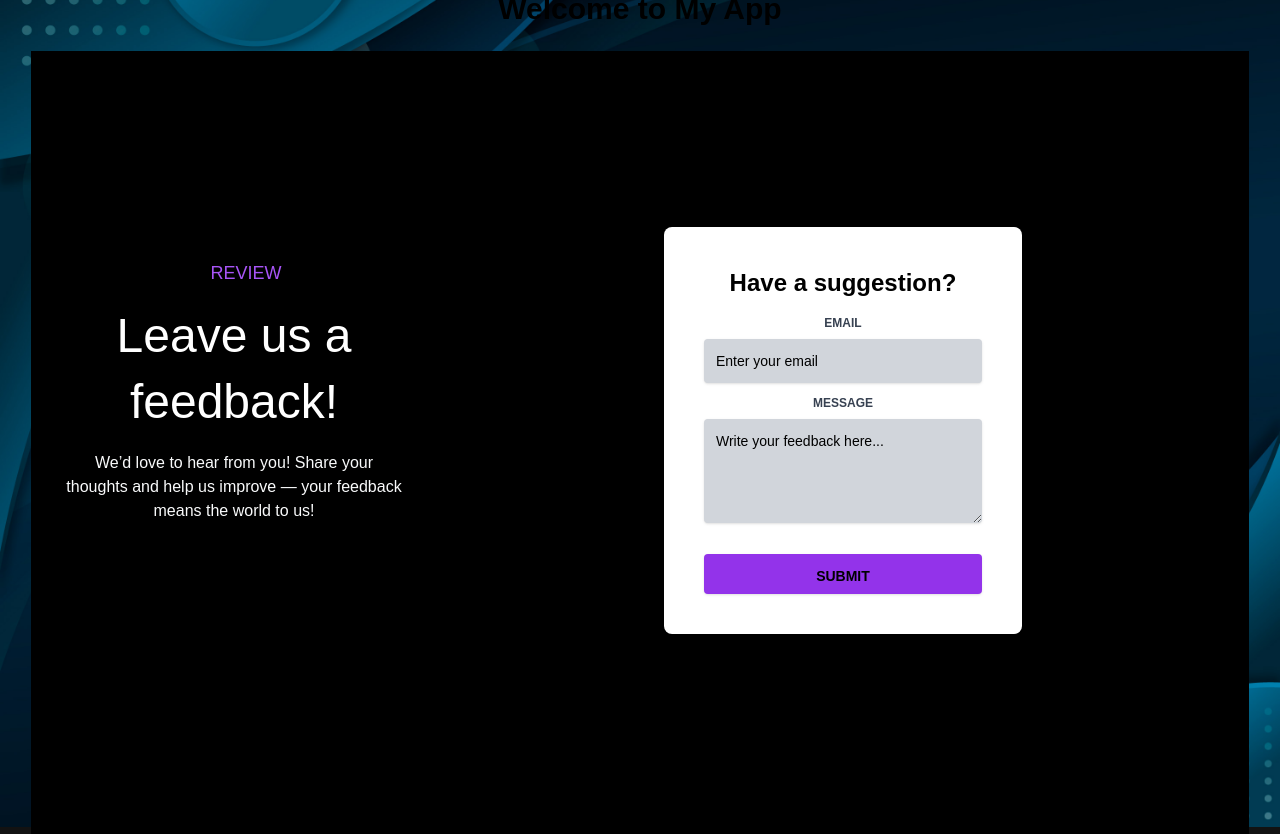
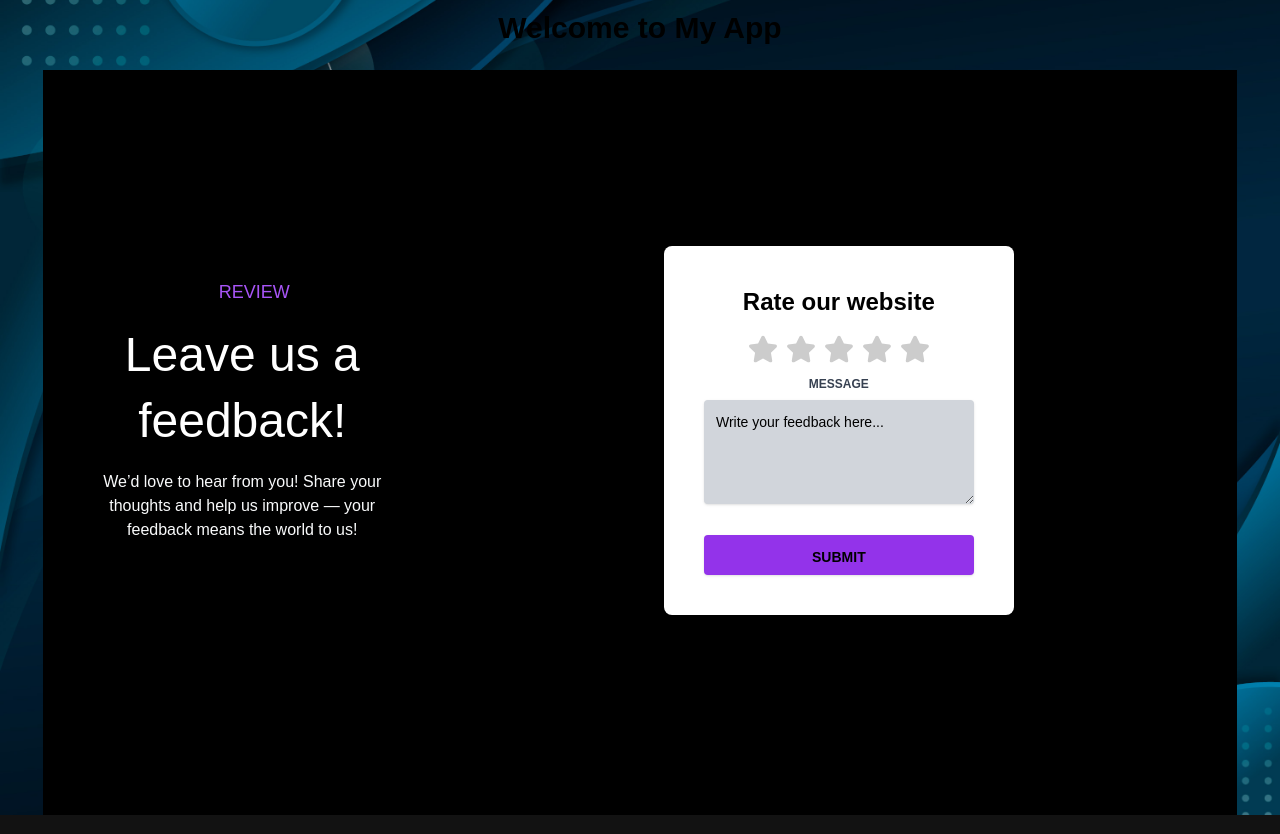
Before and after one commit to Vaish-011/front, a React (Create React App) app: page /feedback in a window 1280 px wide. Built offline with nearby package versions, Linux system fonts and the light colour scheme; a web font is replaced by a local one.

Commit message:
"Feedback done"

```diff
--- a/src/components/Feedback/Feedback.js
+++ b/src/components/Feedback/Feedback.js
@@ -1,6 +1,61 @@
-import React from "react";
+import React, { useState } from "react";
+import { FaStar } from "react-icons/fa";
+import { useEffect} from "react";
 
 const Feedback = () => {
+  const [rating, setRating] = useState(null);
+  const [hover, setHover] = useState(null);
+  const [message, setMessage] = useState("");
+  const [user, setUser] = useState(null);
+  const [token, setToken] = useState("");
+
+  useEffect(() => {
+          const storedUser = JSON.parse(localStorage.getItem("user"));
+          const storedToken = localStorage.getItem("token");
+
+          if (storedUser && storedToken) {
+              setUser(storedUser);
+              setToken(storedToken);
+          }
+      }, []);
+
+  const handleSubmit = async (e) => {
+    e.preventDefault();
+
+    if (!rating || !message) {
+      alert("Please provide both a rating and a message.");
+      return;
+    }
+
+    const feedbackData = {
+      userId: user.id,
+      rating,
+      message,
+    };
+
+    try {
+      const response = await fetch("http://localhost:5000/api/feedback/feed", {
+        method: "POST",
+        headers: {
+          "Content-Type": "application/json",
+        },
+        body: JSON.stringify(feedbackData),
+      });
+
+      const data = await response.json();
+      if (response.ok) {
+        alert("Feedback submitted successfully!");
+        setMessage(""); // Clear message after submission
+        setRating(null);
+      } else {
+        alert("Error: " + data.error);
+      }
+    } catch (error) {
+      console.error("Error submitting feedback:", error);
+      alert("Failed to submit feedback.");
+    }
+  };
+
   return (
     <section>
       <div className="bg-black text-white py-20">
@@ -11,7 +66,7 @@ const Feedback = () => {
               Leave us a feedback!
             </p>
             <p className="text-sm md:text-base leading-snug text-gray-50 text-opacity-100">
-            We’d love to hear from you! Share your thoughts and help us improve — your feedback means the world to us!
+              We’d love to hear from you! Share your thoughts and help us improve — your feedback means the world to us!
             </p>
           </div>
           <div className="flex flex-col w-full lg:w-2/3 justify-center">
@@ -20,20 +75,30 @@ const Feedback = () => {
                 <div className="w-full lg:w-6/12 px-4">
                   <div className="relative flex flex-col min-w-0 break-words w-full mb-6 shadow-lg rounded-lg bg-white">
                     <div className="flex-auto p-5 lg:p-10">
-                      <h4 className="text-2xl mb-4 text-black font-semibold">Have a suggestion?</h4>
-                      <form id="feedbackForm" action="" method="">
-                        <div className="relative w-full mb-3">
-                          <label className="block uppercase text-gray-700 text-xs font-bold mb-2" htmlFor="email">
-                            Email
-                          </label>
-                          <input
-                            type="email"
-                            name="email"
-                            id="email"
-                            className="border-0 px-3 py-3 rounded text-sm shadow w-full bg-gray-300 placeholder-black text-gray-800 outline-none focus:bg-gray-400"
-                            placeholder="Enter your email"
-                            required
-                          />
+                      <h4 className="text-2xl mb-4 text-black font-semibold">Rate our website</h4>
+                      <form onSubmit={handleSubmit}>
+                        <div className="relative w-full mb-3 flex justify-center space-x-2">
+                          {[...Array(5)].map((_, index) => {
+                            const currentRating = index + 1;
+                            return (
+                              <label key={index}>
+                                <input
+                                  type="radio"
+                                  name="rating"
+                                  value={currentRating}
+                                  className="hidden"
+                                  onClick={() => setRating(currentRating)}
+                                />
+                                <FaStar
+                                  size={30}
+                                  className="cursor-pointer"
+                                  color={currentRating <= (hover || rating) ? "#fbbf24" : "#ccc"}
+                                  onMouseEnter={() => setHover(currentRating)}
+                                  onMouseLeave={() => setHover(null)}
+                                />
+                              </label>
+                            );
+                          })}
                         </div>
                         <div className="relative w-full mb-3">
                           <label className="block uppercase text-gray-700 text-xs font-bold mb-2" htmlFor="message">
@@ -42,16 +107,16 @@ const Feedback = () => {
                           <textarea
                             maxLength="300"
                             name="feedback"
-                            id="feedback"
                             rows="4"
                             className="border-0 px-3 py-3 bg-gray-300 placeholder-black text-gray-800 rounded text-sm shadow focus:outline-none w-full"
                             placeholder="Write your feedback here..."
+                            value={message}
+                            onChange={(e) => setMessage(e.target.value)}
                             required
                           ></textarea>
                         </div>
                         <div className="text-center mt-6">
                           <button
-                            id="feedbackBtn"
                             className="bg-purple-600 text-black text-center mx-auto active:bg-yellow-400 text-sm font-bold uppercase px-6 py-3 rounded shadow hover:shadow-lg outline-none focus:outline-none"
                             type="submit"
                           >
```
